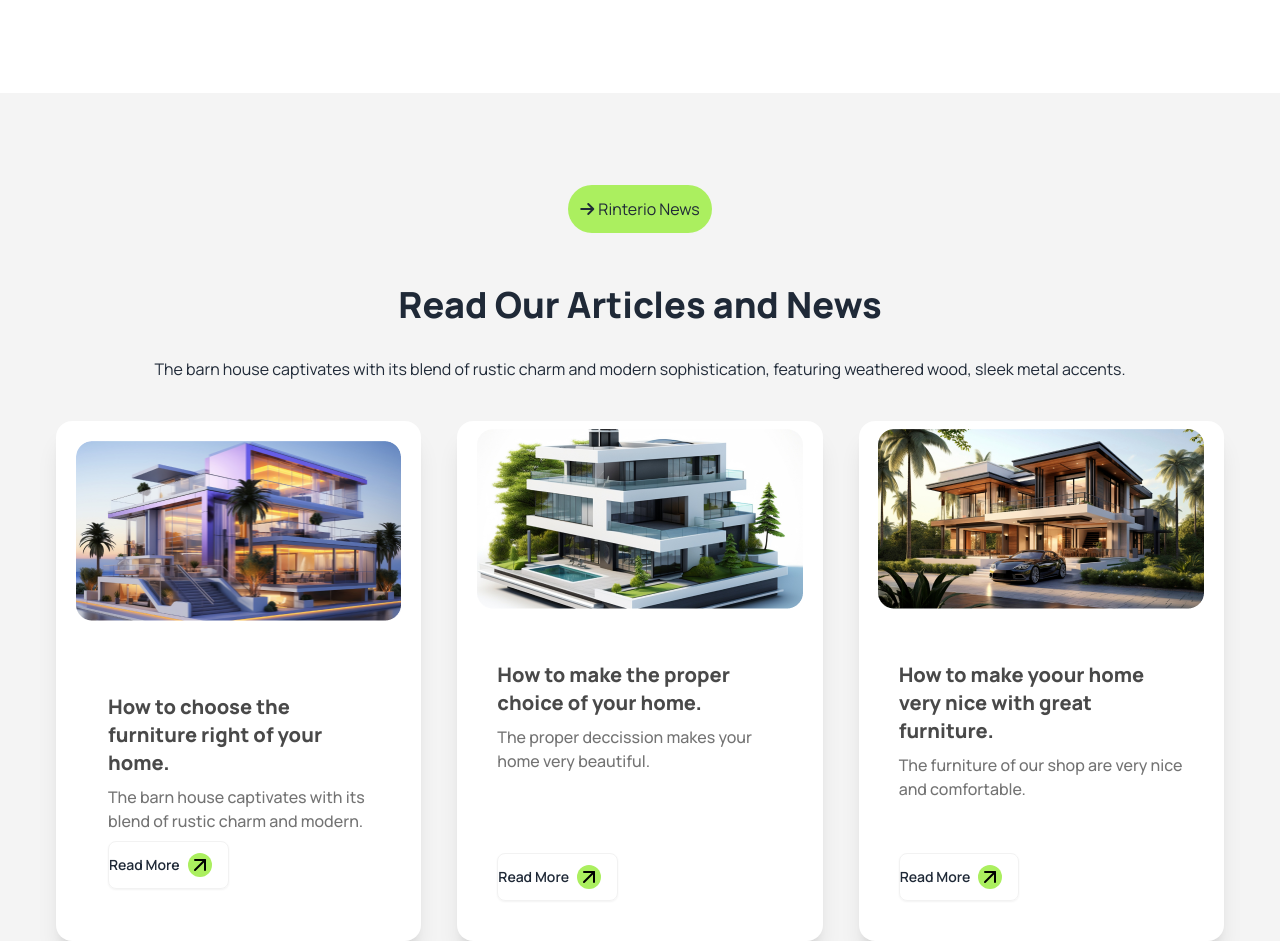
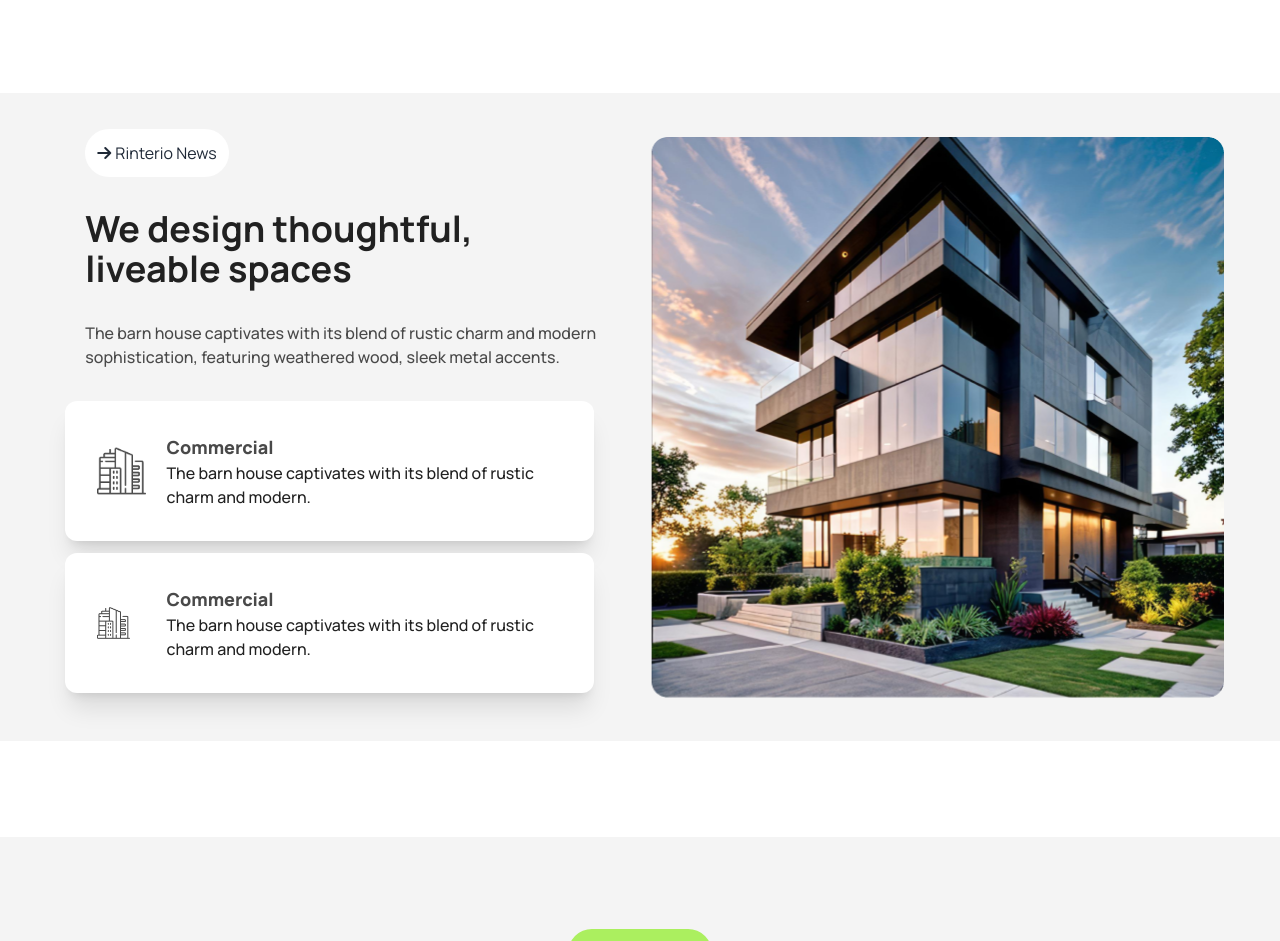
Before and after one commit to joydab19/housing-website, a plain HTML site: page index.html in a window 1280 px wide. Shown: the part 613-1554 px from the top of the page. Drawn offline with nearby package versions, Linux system fonts and the light colour scheme.

Commit message:
add the about section

```diff
--- a/index.html
+++ b/index.html
@@ -108,6 +108,49 @@
 
      <!-- main section start here -->
     <main>
+      <!-- about section -->
+
+      <section class="mt-24 py-9 w-full bg-[#F4F4F4] container mx-auto">
+        <div class="grid grid-cols-1 w-11/12 container mx-auto justify-center items-center gap-5 md:grid-cols-2">
+          <!-- content and card section -->
+           <div class="justify-center">
+            <div class="flex justify-start">
+              <button class="bg-[#FFFFFF] rounded-full p-3 mx-8"
+              ><i class="fa-solid fa-arrow-right mr-1"></i>Rinterio News</button></div>
+            <h1 class="text-4xl font-bold text-dark2 m-8">We design thoughtful, liveable spaces</h1>
+            <p class="text-dark4 text-base font-medium m-8">The barn house captivates with its blend of rustic charm and
+              modern sophistication, featuring weathered wood, sleek metal accents.</p>
+              <div>
+                <div class="flex gap-5 justify-center items-center bg-[#FFFFFF] rounded-xl shadow-xl w-11/12 m-3 p-8">
+                  <div>
+                    <img class="w-full bg-cover justify-center" src="Images/commercial.png" alt="">
+                  </div>
+                  <div>
+                  <h3 class="text-lg font-extrabold text-dark4">Commercial</h3>
+                  <p class="text-base font-medium text-dark2">The barn house captivates with its blend of rustic charm and modern.</p>
+                  </div>
+                </div>
+                <div class="flex gap-5 justify-start items-center bg-[#FFFFFF] rounded-xl shadow-xl w-11/12 m-3 p-8">
+                  <div>
+                    <img class="w-2/3 bg-cover" src="Images/commercial.png" alt="">
+                  </div>
+                  <div>
+                  <h3 class="text-lg font-extrabold text-dark4">Commercial</h3>
+                  <p class="text-base font-medium text-dark2">The barn house captivates with its blend of rustic charm and modern.</p>
+                  </div>
+                </div>
+              </div>
+           </div>
+          <!-- img section -->
+           <div>
+            <img src="Images/Rectangle.png" alt="">
+           </div>
+        </div>
+      </section>
+
+      <!-- Work Section -->
+       <section></section>
+
 
       <!-- article section -->
       <section class="mt-24 py-9 w-full bg-[#F4F4F4]">
```
